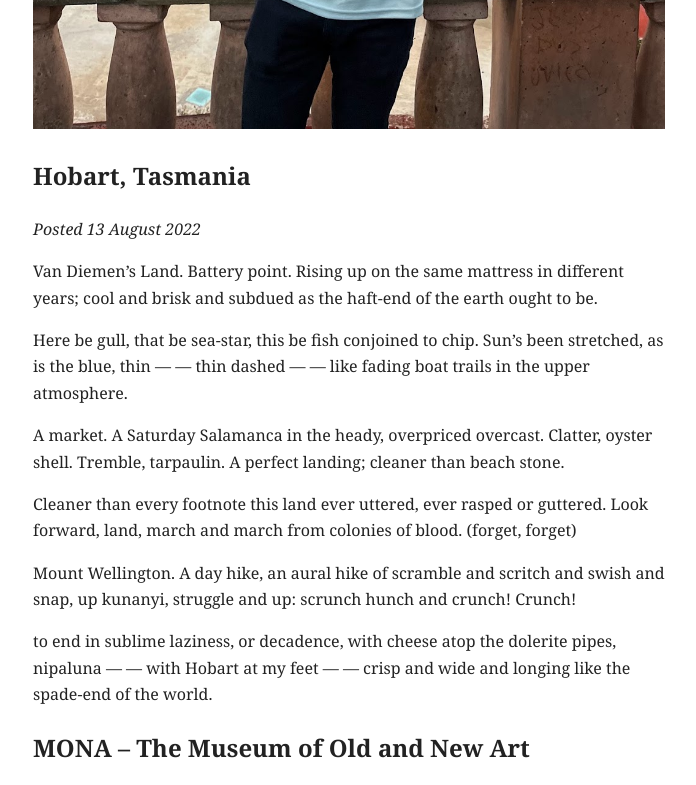
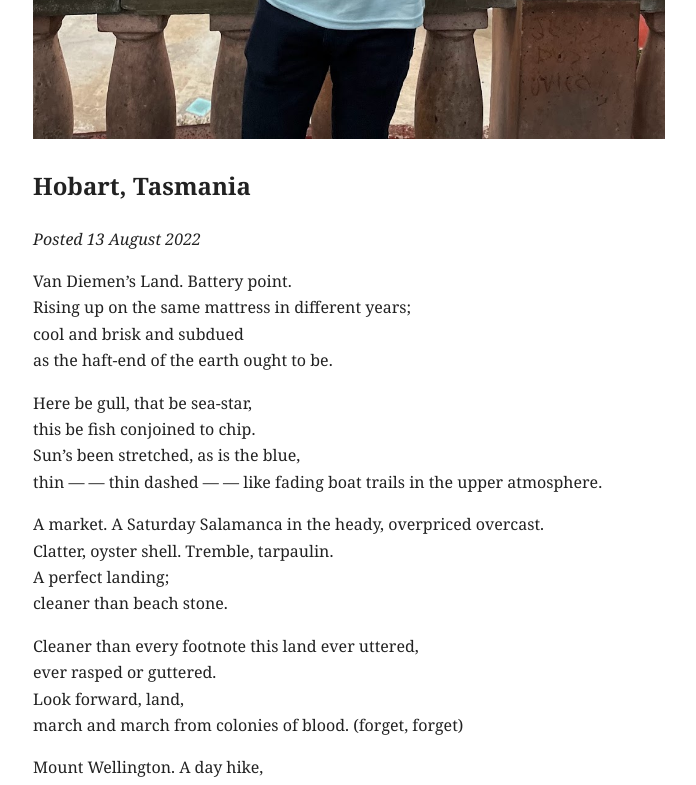
Before and after one commit to mingjiliu/mingjiliu.github.io, a Jekyll site: the page built from _travel/mings-wanderings.md, in a window 1280 px wide and 1400 px high, scrolled down 5005 px. Shown: the top 785 px of the window, without its empty margins (291-987 px from the left). Built offline with Jekyll 4.4.1, drawn with Linux system fonts in a browser that asks for light colours; some of the changed text lies outside the part shown.

Commit message:
Update mings-wanderings.md

```diff
--- a/_travel/mings-wanderings.md
+++ b/_travel/mings-wanderings.md
@@ -59,7 +59,7 @@ I mean... just look at this town! It's genuinely a gorgeous place and vastly sup
 
 I didn't know until I arrived, but the town was hosting a festival dedicated to Cervantes (the 'Don Quixote' guy). There were musicians everywhere and at night the local university students dressed up in traditional outfits and stomped around the back alleys playing regional folk songs as part of a walking tour. It was dreamy.
 
-Obligatory food notes!
+### Obligatory food notes!
 
 Enchiladas mineras. Guanajuato's answer to enchiladas. Hearty, protein-packed and carb-rich fuel for real men after a hard day down in the mines (which is its actual traditional origins). Verdict: I dig it. No pun intended. Gordita. Masa stuffed with anything you want, really. Mexican street food at its most primal. Verdict: it means "chubby" in Spanish. Heh. Tacos al vapor. Oily, steamed tacos. Verdict: worth a try, but I prefer regular tacos and regular food poisoning risks. Chilaquiles. Scraps of fried corn tortillas in sloppy sauce. Verdict: good for hangovers, jet lag, and general late morning hunger pangs. At least, that's what a friend told me. Guacamaya. An epic torta from Léon composed of pork rinds, avocado, and very spicy salsa. Verdict: loved it, hurt my mouth to eat it, loved it. I also, on a whim, strolled into a hole-in-the-wall cantina that exclusively served the local hombres. I drank beer, some sort of tequila-like liquid out of a plastic jug, spoke bad Spanish, and witnessed a man peeing into a urinal that was in the corner. It was a wild experience.
 
@@ -79,17 +79,35 @@ But O! Guanajuato, I do jest, how can I dislike you? It's the photographer's, th
 
 *Posted 13 August 2022*
 
-Van Diemen's Land. Battery point. Rising up on the same mattress in different years; cool and brisk and subdued as the haft-end of the earth ought to be.
+Van Diemen's Land. Battery point. <br>
+Rising up on the same mattress in different years; <br>
+cool and brisk and subdued <br>
+as the haft-end of the earth ought to be.
 
-Here be gull, that be sea-star, this be fish conjoined to chip. Sun's been stretched, as is the blue, thin — — thin dashed — — like fading boat trails in the upper atmosphere.
+Here be gull, that be sea-star, <br>
+this be fish conjoined to chip. <br>
+Sun's been stretched, as is the blue, <br>
+thin — — thin dashed — — like fading boat trails in the upper atmosphere.
 
-A market. A Saturday Salamanca in the heady, overpriced overcast. Clatter, oyster shell. Tremble, tarpaulin. A perfect landing; cleaner than beach stone.
+A market. A Saturday Salamanca in the heady, overpriced overcast. <br>
+Clatter, oyster shell. Tremble, tarpaulin. <br>
+A perfect landing; <br>
+cleaner than beach stone.
 
-Cleaner than every footnote this land ever uttered, ever rasped or guttered. Look forward, land, march and march from colonies of blood. (forget, forget)
+Cleaner than every footnote this land ever uttered, <br>
+ever rasped or guttered. <br>
+Look forward, land, <br>
+march and march from colonies of blood. (forget, forget)
 
-Mount Wellington. A day hike, an aural hike of scramble and scritch and swish and snap, up kunanyi, struggle and up: scrunch hunch and crunch! Crunch!
+Mount Wellington. A day hike, <br>
+an aural hike of scramble and scritch and swish and snap, <br>
+up kunanyi, struggle and up: <br>
+scrunch hunch and crunch! Crunch!
 
-to end in sublime laziness, or decadence, with cheese atop the dolerite pipes, nipaluna — — with Hobart at my feet — — crisp and wide and longing like the spade-end of the world.
+to end in sublime laziness, or decadence, <br>
+with cheese atop the dolerite pipes, <br>
+nipaluna — — with Hobart at my feet — — <br>
+crisp and wide and longing like the spade-end of the world.
 
 ## MONA -- The Museum of Old and New Art
 
@@ -185,7 +203,7 @@ And lastly. A cold vision on my personal Day of the Dead.
 
 Here it is... on the dusty trail to a clearly signposted hell... Like the alcoholic British consul in Malcolm Lowry's novel 'Under the Volcano', I too can sense the weight of Popocatépetl. I stand at the Iglesia de Nuestra Señora de los Remedios parish church in Cholula on the morning of November 2nd. There is a touch of sadness on my forehead. An unidentifiable grief shivers through me. Am I standing on the edge of something terrible? But unlike Lowry's protagonist, no one is willing to save me. And even if someone did come, I would refuse it.
 
-"Quiere usted la salvación de Méjico?" suddenly asked a radio from somewhere behind the bar. "Quiere usted que Cristo sea nuestro Rey?" "No."
+> "Quiere usted la salvación de Méjico?" suddenly asked a radio from somewhere behind the bar. "Quiere usted que Cristo sea nuestro Rey?" "No."
 
 ## San Miguel de Allende (2022)
 
@@ -203,39 +221,64 @@ Anyway, that's literally all I have on San Miguel de Allende! Nice to visit but
 
 *Posted 16 June 2020*
 
-Why was I travelling? To look, to walk around, to ask, to listen, to sniff, to think, to write. --- Ryszard Kapuscinsk
+> Why was I travelling? To look, to walk around, to ask, to listen, to sniff, to think, to write.
+>
+> --- Ryszard Kapuscinsk
 
 ![Kyoto, Japan](/assets/travelbig/the-journey-begins-02.jpg)
 
 <small>*Kyoto, Japan*<small>
 
-joining the throng of sparrows a little wren --- Kobayashi Issa
+> joining the throng of sparrows
+> a little wren
+>
+> --- Kobayashi Issa
 
 ![Aswan, Egypt](/assets/travelbig/the-journey-begins-03.jpg)
 
 <small>*Aswan, Egypt*<small>
 
-My father held tight to my hand as if he were afraid that I would slip away. In fact I had the wish to leave him, run, move, cross the street, be struck by the brilliant scales of the sea. At that tremendous moment, full of light and sound, I pretended I was alone in the newness of the city, new myself with all life ahead, exposed to the mutable fury of things but surely triumphant... --- Elena Ferrante
+> My father held tight to my hand as if he were afraid that I would slip away. In fact I had the wish to leave him, run, move, cross the street, be struck by the brilliant scales of the sea. At that tremendous moment, full of light and sound, I pretended I was alone in the newness of the city, new myself with all life ahead, exposed to the mutable fury of things but surely triumphant...
+>
+> --- Elena Ferrante
 
 ![Mumbai, India](/assets/travelbig/the-journey-begins-05.jpg)
 
 <small>*Mumbai, India*<small>
 
-There open up, deep inside a city, reflected streets, streets which are doubles, make believe streets. One's imagination, bewitched and misled, create illusory maps of the apparently familiar districts, maps in which streets have their proper places and usual names but are provided with new and fictitious configurations by the inexhaustible inventiveness of the night. --- Bruno Schultz
+> There open up, deep inside a city, reflected streets, streets which are doubles, make believe streets. One's imagination, bewitched and misled, create illusory maps of the apparently familiar districts, maps in which streets have their proper places and usual names but are provided with new and fictitious configurations by the inexhaustible inventiveness of the night.
+>
+> --- Bruno Schultz
 
 ![Darwin, Australia](/assets/travelbig/the-journey-begins-06.jpg)
 
 <small>*Darwin, Australia*<small>
 
-When they make the circle wide, it's time to swim out on your own and fill the element with signatures on your own frequency, echo soundings, searches, probes, allurements, elver-gleams in the dark of the whole sea. --- Seamus Heaney
+> When they make the circle wide, it's time to swim
+> out on your own and fill the element
+> with signatures on your own frequency,
+> echo soundings, searches, probes, allurements,
+> elver-gleams in the dark of the whole sea.
+>
+> --- Seamus Heaney
 
 ![Tainan City, Taiwan](/assets/travelbig/the-journey-begins-07.jpg)
 
 <small>*Tainan City, Taiwan*<small>
 
-I went to China, I went to Prague; I died, and was born in the spring; I found you, and loved you, again.
-Later the darkness fell and the solid moon like a white pond rose. But I wasn't in any hurry.
-Likely I visited all the shimmering, heart-stabbing questions without answers before I climbed down. --- Mary Oliver
+> I went to China,
+> I went to Prague;
+> I died, and was born in the spring;
+> I found you, and loved you, again.
+> Later the darkness fell
+> and the solid moon
+> like a white pond rose.
+> But I wasn't in any hurry.
+> Likely I visited all the shimmering, heart-stabbing
+> questions without answers
+> before I climbed down.
+>
+> --- Mary Oliver
 
 ## Agra (2020)
 
```
